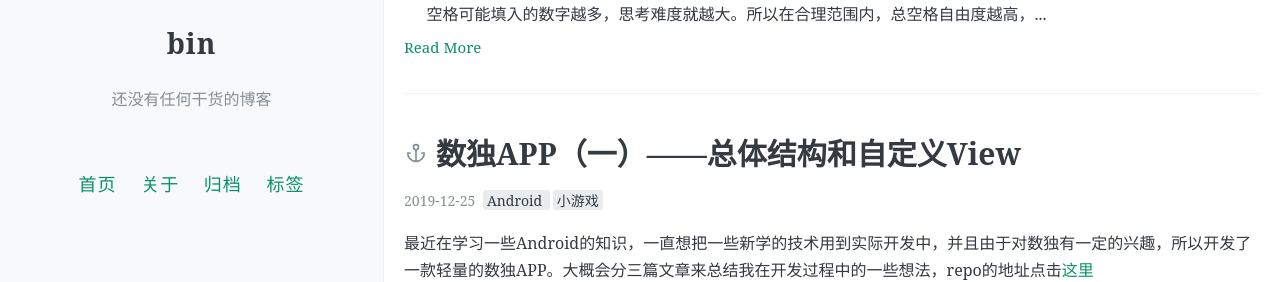
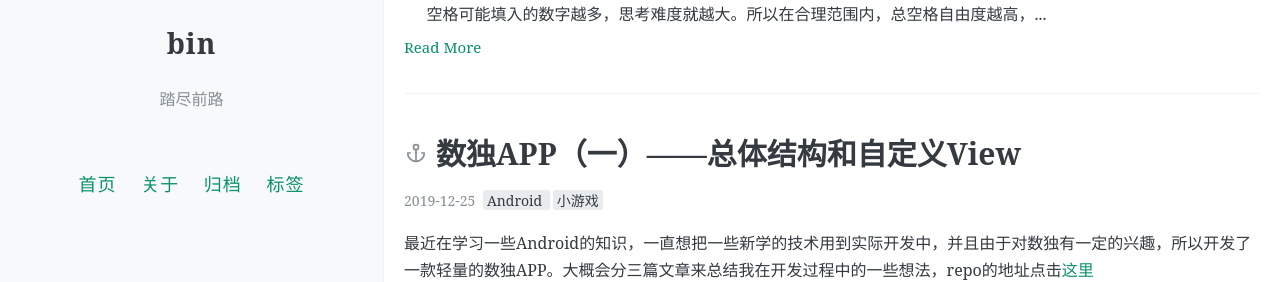
Before and after one commit to 846400461/846400461.github.io, a Jekyll site: the page built from index.html, in a window 1280 px wide. Shown: the part 229-511 px from the top of the page. Built offline with Jekyll 4.4.1, drawn with Linux system fonts in a browser that asks for light colours; nearby versions of some CDN libraries; the list of posts is cut into pages by our own code; comment, search, counter and statistics services are not loaded.

Commit message:
modify description

```diff
--- a/_config.yml
+++ b/_config.yml
@@ -7,7 +7,7 @@
 # 井号后面的文字是说明文档，不会被程序读取。
 name: bin
 # 描述/签名
-description: 还没有任何干货的博客
+description: 踏尽前路
 
 #
 # 下面的设定都是可选的
```
